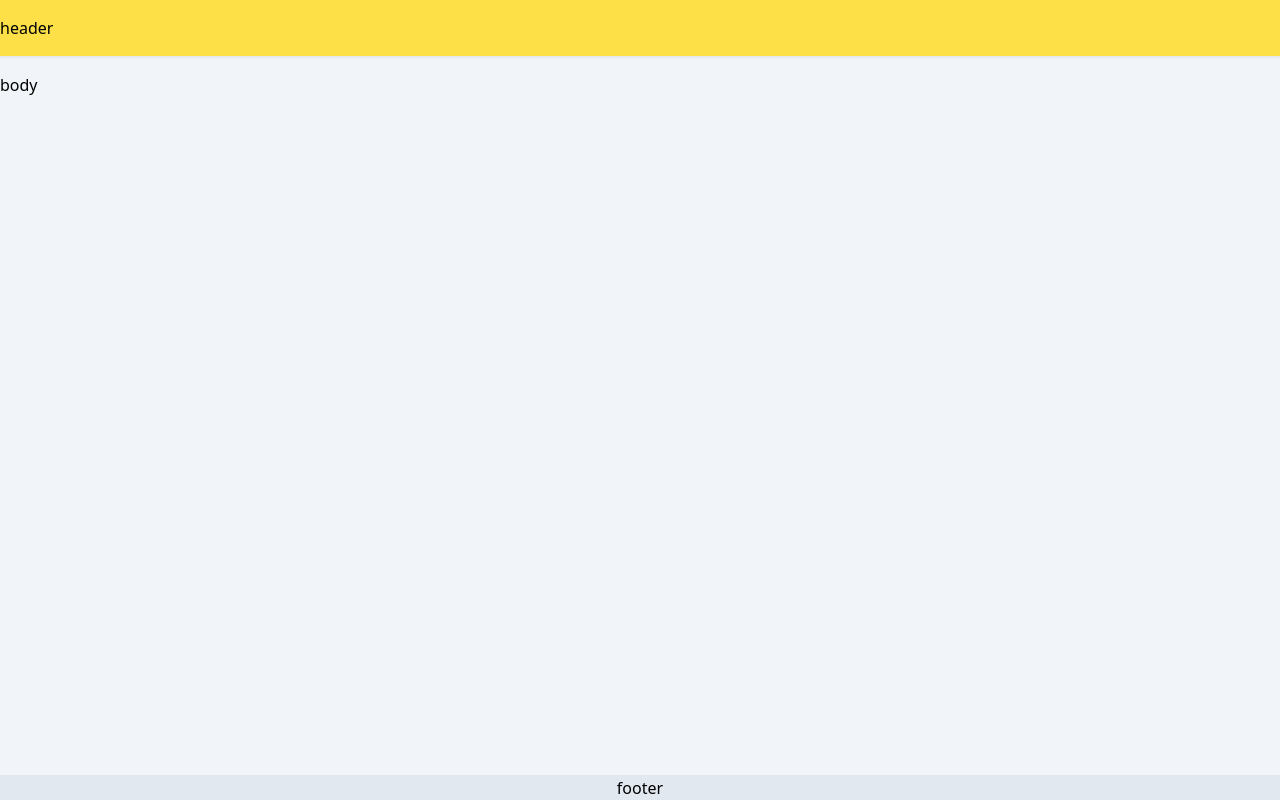
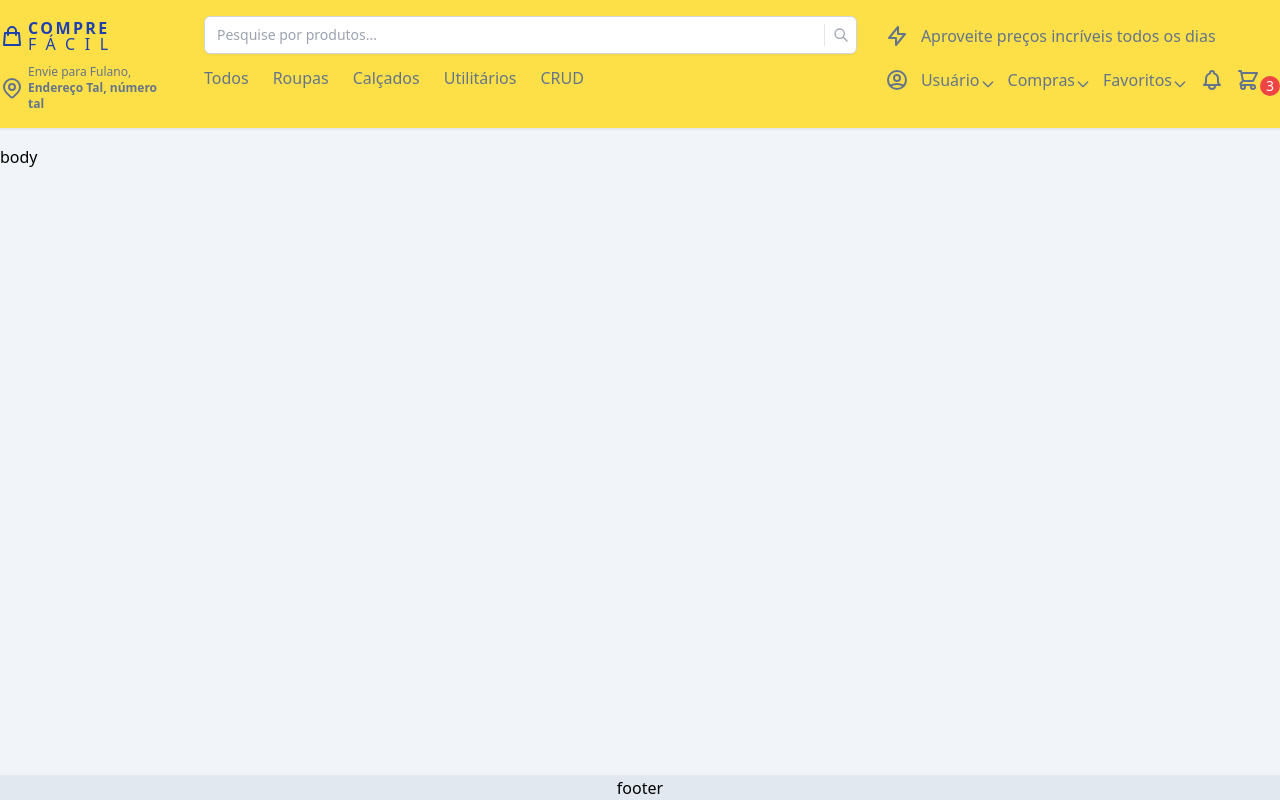
Before and after one commit to leandroepr/trainees-ecommerce-2022, a Next.js app: page / in a window 1280 px wide. Built offline with nearby package versions, Linux system fonts and the light colour scheme.

Commit message:
feat: create default header

```diff
--- /dev/null
+++ b/src/components/default-header/default-header.tsx
@@ -0,0 +1,80 @@
+import {
+  BellIcon,
+  ChevronDownIcon,
+  LightningBoltIcon,
+  LocationMarkerIcon,
+  ShoppingCartIcon,
+  UserCircleIcon,
+} from '@heroicons/react/outline'
+import Column from 'components/toolkit/column/column'
+import Row from 'components/toolkit/row/row'
+import SearchInput from 'components/toolkit/search-input/search-input'
+import HeaderLogo from './header-logo'
+
+const DefaultHeader = () => {
+  return (
+    <div className="flex flex-row text-slate-500 space-x-7 ">
+      <Column className="w-44 space-y-2">
+        <HeaderLogo />
+        <Row className="space-x-1 overflow-hidden">
+          <div className="flex items-center justify-center">
+            <LocationMarkerIcon className="h-6 w-6" />
+          </div>
+          <div className="text-xs">
+            Envie para Fulano, <strong>Endereço Tal, número tal</strong>
+          </div>
+        </Row>
+      </Column>
+
+      <Column className="space-y-3 grow">
+        <SearchInput placeholder="Pesquise por produtos..." />
+        <Row className="flex space-x-6">
+          <div>Todos</div>
+          <div>Roupas </div>
+          <div>Calçados</div>
+          <div>Utilitários</div>
+          <div>CRUD</div>
+        </Row>
+      </Column>
+
+      <Column className="space-y-3">
+        <Row className="space-x-3 h-10 items-center">
+          <LightningBoltIcon className="h-6 w-6" />
+          <div>Aproveite preços incríveis todos os dias</div>
+        </Row>
+
+        <Row className="space-x-3">
+          <div>
+            <UserCircleIcon className="h-6 w-6" />
+          </div>
+          <Row>
+            <div>Usuário</div>
+            <ChevronDownIcon className="w-4 pt-1" />
+          </Row>
+
+          <Row>
+            <div>Compras</div>
+            <ChevronDownIcon className="w-4 pt-1" />
+          </Row>
+          <Row>
+            <div>Favoritos</div>
+            <ChevronDownIcon className="w-4 pt-1" />
+          </Row>
+
+          <div>
+            <BellIcon className="h-6 w-6" />
+          </div>
+
+          <div className="flex flex-row">
+            <ShoppingCartIcon className="h-6 w-6" />
+            <div className="text-sm text-white bg-red-500 rounded-full w-5 h-5 text-center justify-center mt-2">
+              3
+            </div>
+          </div>
+        </Row>
+      </Column>
+    </div>
+  )
+}
+
+export default DefaultHeader
--- /dev/null
+++ b/src/components/default-header/header-logo.tsx
@@ -0,0 +1,28 @@
+import { ShoppingBagIcon } from '@heroicons/react/outline'
+import Row from 'components/toolkit/row/row'
+import { classNames } from 'helpers/class-names'
+import React from 'react'
+
+export interface HeaderLogoProps {
+  className?: string
+}
+const HeaderLogo: React.FC<HeaderLogoProps> = (props) => {
+  return (
+    <Row
+      className={classNames(
+        'w-28 h-10shrink-0 overflow-hidden items-center',
+        props.className
+      )}
+    >
+      <Row className="h-10 items-center">
+        <ShoppingBagIcon className="h-6 text-blue-800 flex shrink-0 mr-1" />
+        <div className="flex flex-col text-base text-blue-800 space-y-[-8px]">
+          <div className="flex font-bold tracking-[0.15em]">COMPRE</div>
+          <div className="flex tracking-[0.6em]">FÁCIL</div>
+        </div>
+      </Row>
+    </Row>
+  )
+}
+
+export default HeaderLogo
--- /dev/null
+++ b/src/components/default-header/index.ts
@@ -0,0 +1 @@
+export * from './default-header';
--- a/src/components/screens/home/home-screen.tsx
+++ b/src/components/screens/home/home-screen.tsx
@@ -1,17 +1,18 @@
+import DefaultHeader from 'components/default-header/default-header'
 import {
   Body,
   Footer,
   Header,
   PublicLayout,
-} from "components/templates/public-layout";
-import React from "react";
+} from 'components/templates/public-layout'
+import React from 'react'
 
 // export interface HomeScreenProps {}
 const HomeScreen: React.FC = () => {
   return (
     <PublicLayout title="Bem vindo à loja!">
       <Header className="py-4">
-        <span>header</span>
+        <DefaultHeader />
       </Header>
       <Body className="py-4">
         <span>body</span>
@@ -20,7 +21,7 @@ const HomeScreen: React.FC = () => {
         <span>footer</span>
       </Footer>
     </PublicLayout>
-  );
-};
+  )
+}
 
-export default HomeScreen;
+export default HomeScreen
```
